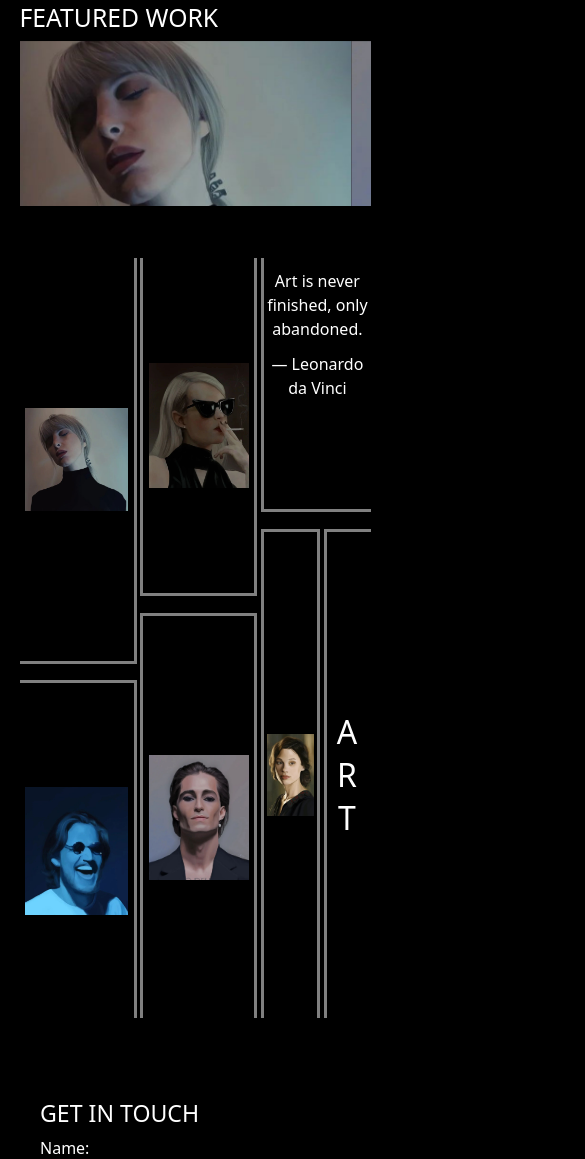
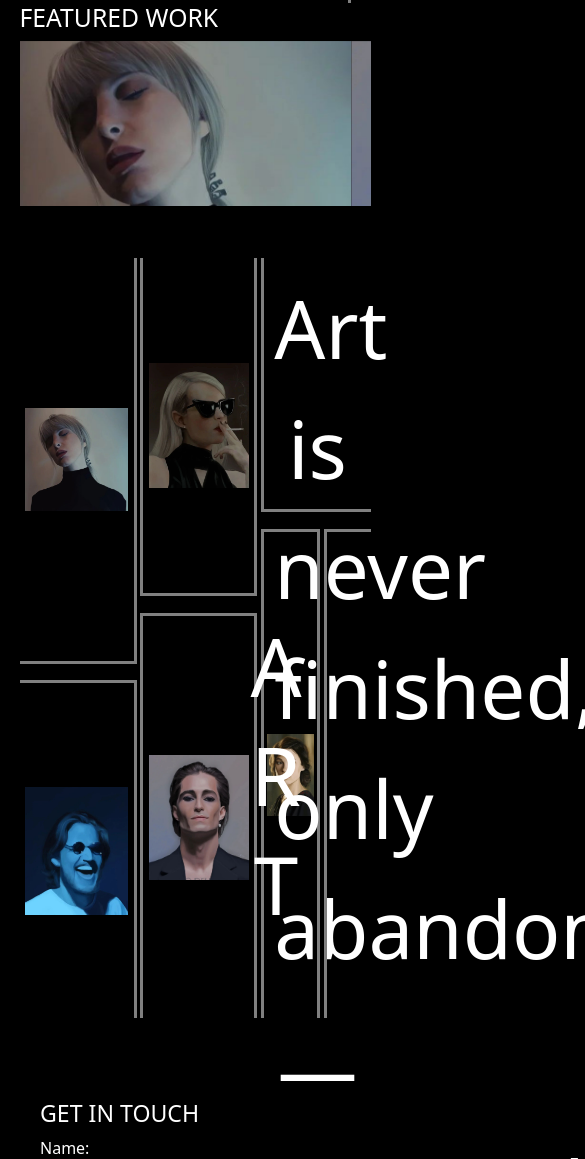
Before and after one commit to yen93/kailaDalesv3, a plain HTML site: page index.html in a window 390 px wide. Shown: the part 841-2000 px from the top of the page, 585 px wide, since content can reach past the window. Drawn offline with nearby package versions, Linux system fonts and the light colour scheme.

Commit message:
updated role and quotes

```diff
--- a/styles.css
+++ b/styles.css
@@ -326,14 +326,15 @@ h1 {
     width: 50%;
   }
 
-  .role {
+ .role {
     position: absolute;
     width: 30%;
     top: 20%;
     right: 10%;
     padding: 0;
     margin: 0;
-    border: none;
+    border-left: none;
+    border-right: solid grey;
   }
 
   #div2 {
@@ -356,11 +357,11 @@ h1 {
   }
 
   .quote p {
-    padding-top: 10%;
+    padding: 10px;
+    font-size: 5rem;
   }
 
   .quote2 p {
-    font-size: 2rem;
-    padding-right: 0;
+    font-size: 5rem;
   }
 }
```
